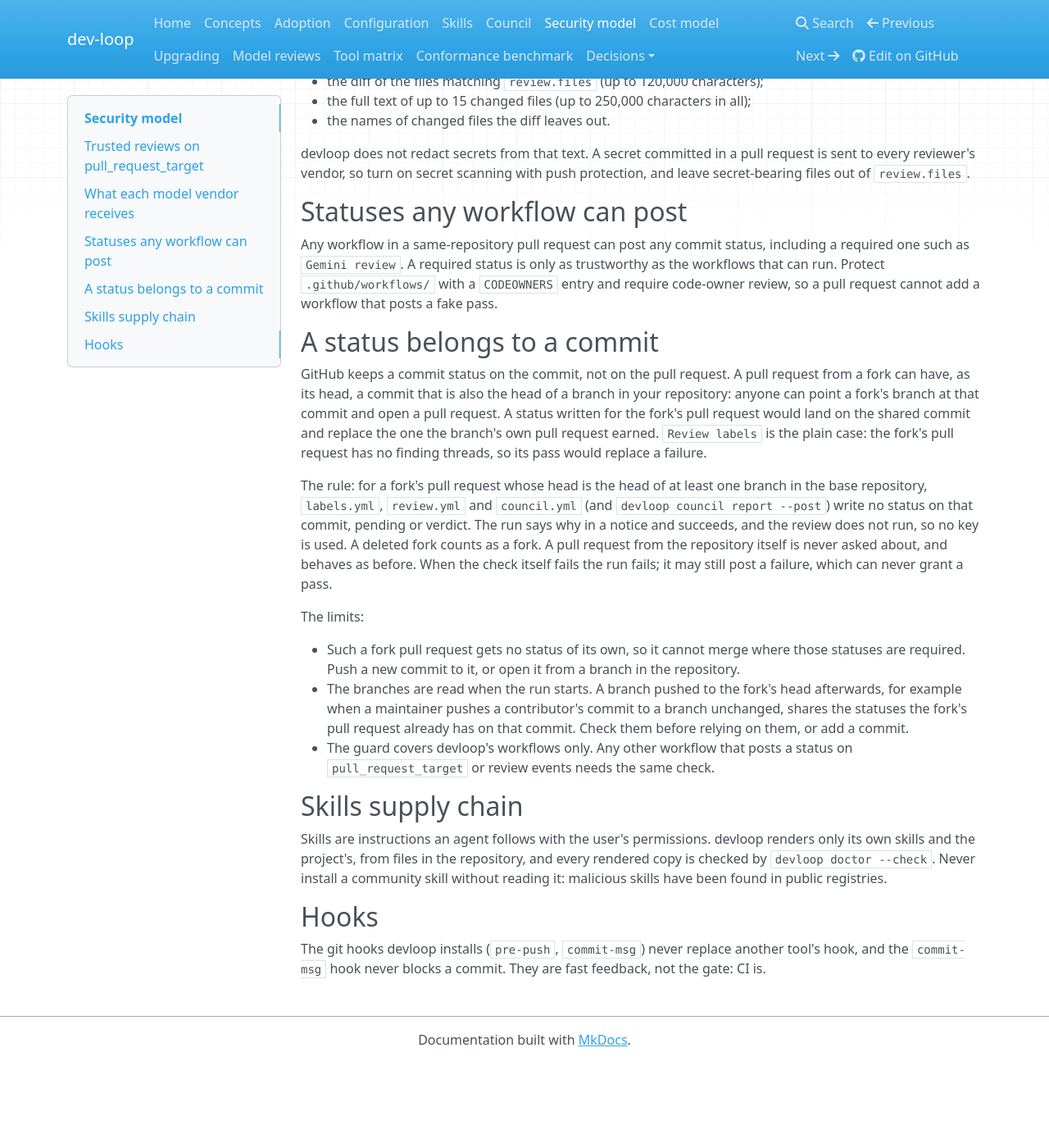
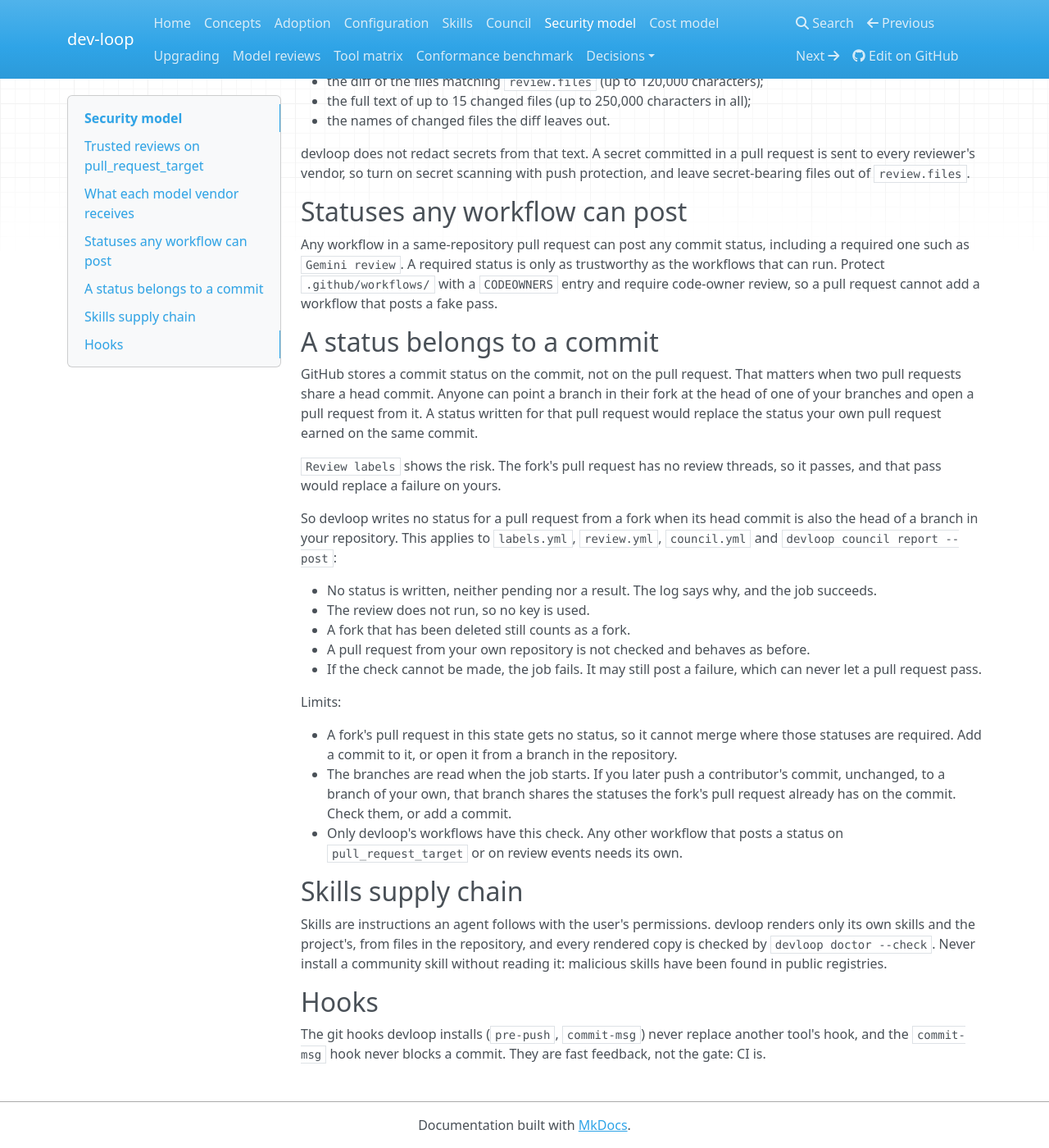
Before and after one commit to Jon-275/dev-loop, an MkDocs documentation site: the page built from docs/security.md, in a window 1280 px wide and 1400 px high, scrolled down 556 px. Shown: the whole window at 82% size. Built offline with MkDocs 1.6.1, drawn with Linux system fonts in a browser that asks for light colours; nearby versions of some CDN libraries; before the commit the page ends 1852 px from its top, so only the background shows below that.

Commit message:
docs: the status guard section in plainer words

```diff
--- a/docs/security.md
+++ b/docs/security.md
@@ -40,32 +40,35 @@ require code-owner review, so a pull request cannot add a workflow that posts a
 
 ## A status belongs to a commit
 
-GitHub keeps a commit status on the commit, not on the pull request. A pull request from
-a fork can have, as its head, a commit that is also the head of a branch in your
-repository: anyone can point a fork's branch at that commit and open a pull request. A
-status written for the fork's pull request would land on the shared commit and replace
-the one the branch's own pull request earned. `Review labels` is the plain case: the
-fork's pull request has no finding threads, so its pass would replace a failure.
+GitHub stores a commit status on the commit, not on the pull request. That matters when
+two pull requests share a head commit. Anyone can point a branch in their fork at the
+head of one of your branches and open a pull request from it. A status written for that
+pull request would replace the status your own pull request earned on the same commit.
 
-The rule: for a fork's pull request whose head is the head of at least one branch in the
-base repository, `labels.yml`, `review.yml` and `council.yml` (and
-`devloop council report --post`) write no status on that commit, pending or verdict.
-The run says why in a notice and succeeds, and the review does not run, so no key is
-used. A deleted fork counts as a fork. A pull request from the repository itself is
-never asked about, and behaves as before. When the check itself fails the run fails; it
-may still post a failure, which can never grant a pass.
+`Review labels` shows the risk. The fork's pull request has no review threads, so it
+passes, and that pass would replace a failure on yours.
 
-The limits:
+So devloop writes no status for a pull request from a fork when its head commit is also
+the head of a branch in your repository. This applies to `labels.yml`, `review.yml`,
+`council.yml` and `devloop council report --post`:
 
-- Such a fork pull request gets no status of its own, so it cannot merge where those
-  statuses are required. Push a new commit to it, or open it from a branch in the
-  repository.
-- The branches are read when the run starts. A branch pushed to the fork's head
-  afterwards, for example when a maintainer pushes a contributor's commit to a branch
-  unchanged, shares the statuses the fork's pull request already has on that commit.
-  Check them before relying on them, or add a commit.
-- The guard covers devloop's workflows only. Any other workflow that posts a status on
-  `pull_request_target` or review events needs the same check.
+- No status is written, neither pending nor a result. The log says why, and the job
+  succeeds.
+- The review does not run, so no key is used.
+- A fork that has been deleted still counts as a fork.
+- A pull request from your own repository is not checked and behaves as before.
+- If the check cannot be made, the job fails. It may still post a failure, which can
+  never let a pull request pass.
+
+Limits:
+
+- A fork's pull request in this state gets no status, so it cannot merge where those
+  statuses are required. Add a commit to it, or open it from a branch in the repository.
+- The branches are read when the job starts. If you later push a contributor's commit,
+  unchanged, to a branch of your own, that branch shares the statuses the fork's pull
+  request already has on the commit. Check them, or add a commit.
+- Only devloop's workflows have this check. Any other workflow that posts a status on
+  `pull_request_target` or on review events needs its own.
 
 ## Skills supply chain
 
```
Also changed, not shown: changes/status-write-guard.security.md (+8 -8 lines).
